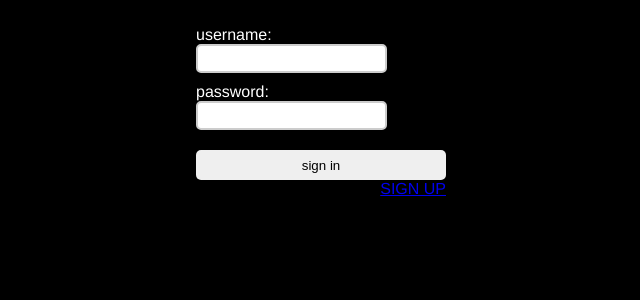
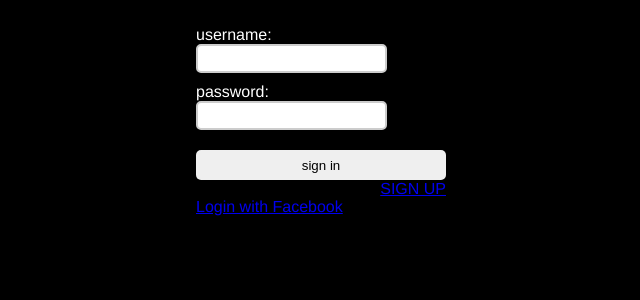
Before and after one commit to brienna/bottlecapp, a Flask app: page / in a window 1280 px wide. Shown: the part 374-674 px from the top of the page, without its empty margins (319-959 px from the left). Run offline with Flask 2, Linux system fonts and the light colour scheme; some libraries are stand-ins or nearby versions.

Commit message:
Let user log in with Facebook too

```diff
--- a/app.py
+++ b/app.py
@@ -8,6 +8,7 @@ import os
 from werkzeug import secure_filename
 import flask.ext.login as flask_login
 import bcrypt
+from rauth import OAuth2Service
 
 # Initialize the Flask application and set configurations
 bottlecapp = Flask(__name__)
@@ -15,6 +16,12 @@ bottlecapp.config['SQLALCHEMY_DATABASE_URI'] = 'sqlite:///test.db'
 bottlecapp.config['SECRET_KEY'] = 'important to keep unknown in production' # for form
 bottlecapp.config['UPLOAD_FOLDER'] = 'static/caps/'
 bottlecapp.config['ALLOWED_EXTENSIONS'] = set(['png'])
+bottlecapp.config['OAUTH_CREDENTIALS'] = {
+    'facebook': {
+        'id': '1694391720826669',
+        'secret': '013d8ade6b15271054f551b31f309231'
+    }
+}
 
 # create db instance and bind it to the app
 db = SQLAlchemy(bottlecapp)
@@ -23,47 +30,64 @@ db = SQLAlchemy(bottlecapp)
 login_manager = flask_login.LoginManager()
 login_manager.init_app(bottlecapp)
 
+# rauth OAuth 2.0 service wrapper
+facebook = OAuth2Service(
+    name = 'facebook',
+    client_id = bottlecapp.config['OAUTH_CREDENTIALS']['facebook']['id'],
+    client_secret = bottlecapp.config['OAUTH_CREDENTIALS']['facebook']['secret'],
+    authorize_url = 'https://www.facebook.com/dialog/oauth',
+    access_token_url = 'https://graph.facebook.com/oauth/access_token',
+    base_url = 'https://graph.facebook.com/')
 
 class User(db.Model):
-	'''A class definition for a user object.'''
-	id = db.Column(db.Integer, primary_key=True)
-	# User authentication information
-	username = db.Column(db.String)
-	password = db.Column(db.String)
-	authenticated = db.Column(db.Boolean, default=False)
+    '''A class definition for a user object.'''
+    id = db.Column(db.Integer, primary_key=True)
+    authenticated = db.Column(db.Boolean, default=False)
+    nickname = db.Column(db.String)
 
-	# define one to many relationship with child table
-	caps = db.relationship('Cap', backref='user', lazy='dynamic')
+    # user credentials
+    username = db.Column(db.String, unique=True)
+    email = db.Column(db.String, unique=True)
+    password = db.Column(db.String)
 
-	def __init__(self, username, password):
-		self.username = username
-		self.password = password
+    # define one to many relationship with child table
+    caps = db.relationship('Cap', backref='user', lazy='dynamic')
 
-	def __repr__(self):
-		'''Return string representation to use in debugging.'''
-		return '<User {0}, {1}>'.format(self.username, self.password)
+    def __init__(self, **kwargs):
+        self.username = kwargs.get('social_id')
+        self.email = kwargs.get('email')
+        self.password = kwargs.get('password')
 
-	def is_active(self):
-		'''Return True, as all users are active.'''
-		return True
+    def __repr__(self):
+        '''Return string representation to use in debugging.'''
+        return '<User {0}, {1}, {2}>'.format(self.username, self.email, self.password)
 
-	def get_id(self):
-		'''Return the id to satisfy Flask-Login's requirements.'''
-		return self.id
+    def is_active(self):
+        '''Return True, as all users are active.'''
+        return True
 
-	def is_authenticated(self):
-		'''Return True if the user is authenticated (logged in).'''
-		return self.authenticated
+    def get_id(self):
+        '''Return the id to satisfy Flask-Login's requirements.'''
+        return self.id
 
-	def is_anonymous(self):
-		'''False, as anonymous users aren't supported.'''
-		return False
+    def is_authenticated(self):
+        '''Return True if the user is authenticated (logged in).'''
+        return self.authenticated
 
+    def is_anonymous(self):
+        '''False, as anonymous users aren't supported.'''
+        return False
+
+    def create_folder(self, name):
+        '''Create a user folder (at registration).'''
+        newpath = bottlecapp.config['UPLOAD_FOLDER'] + name
+        if not os.path.exists(newpath):
+            os.makedirs(newpath)
 
 @login_manager.user_loader
 def load_user(user_id):
-	'''Loads user object from database, using the user id stored in the session.'''
-	return User.query.get(user_id)
+    '''Loads user object from database, using the user id stored in the session.'''
+    return User.query.get(user_id)
 
 
 @bottlecapp.route('/', methods=['GET', 'POST'])
@@ -75,20 +99,20 @@ def login():
     if form.validate_on_submit():
         user = User.query.filter_by(username=form.username.data).first()
         if user:
-        	# encode password input in unicode
-        	pw_bytes = form.password.data.encode('utf-8')
-        	if bcrypt.hashpw(pw_bytes, user.password) == user.password:
-        		user.authenticated = True
-        		db.session.add(user)
-        		db.session.commit()
-        		flask_login.login_user(user, remember=True)
-        		return redirect(url_for('gallery'))
-        	else:
-	        	# Incorrect password, flash message
-	        	flash('incorrect password')
+            # encode password input in unicode
+            pw_bytes = form.password.data.encode('utf-8')
+            if bcrypt.hashpw(pw_bytes, user.password) == user.password:
+                user.authenticated = True
+                db.session.add(user)
+                db.session.commit()
+                flask_login.login_user(user, remember=True)
+                return redirect(url_for('gallery'))
+            else:
+                # Incorrect password, flash message
+                flash('incorrect password')
         else:
-        	# New user, flash message
-        	flash('New user, please sign up')
+            # New user, flash message
+            flash('New user, please sign up')
     return render_template('login.html', form=form, users=users, button='sign in')
 
 
@@ -103,29 +127,69 @@ def logout():
     flask_login.logout_user()
     return redirect(url_for('login'))
 
+@bottlecapp.route('/facebook/login')
+def facebook_login():
+    # If user is already logged into app
+    if flask_login.current_user.is_active:
+        # Skip authorization phase
+        return redirect(url_for('gallery'))
+    else:
+        # Begin authorization phase
+        return redirect(facebook.get_authorize_url(
+            scope = 'public_profile, email',
+            response_type = 'code',
+            redirect_uri = url_for('authorized', _external=True)))
+
+@bottlecapp.route('/facebook/authorized')
+def authorized():
+    if not 'code' in request.args:
+        flash('You did not authorize the request')
+        return redirect(url_for('login'))
+
+    # Request access token credentials using 'code'
+    redirect_uri = url_for('authorized', _external=True)
+    data = dict(code=request.args['code'], redirect_uri=redirect_uri)
+    session = facebook.get_auth_session(data=data)
+
+    # the me response
+    me = session.get('/me?fields=id,email').json()
+    social_id = me['id']
+    user = User.query.filter_by(username=social_id).first()
+    if user is None:
+        flash('New user')
+        # Create new user
+        email = me.get('email')
+        user = User(social_id = social_id, email=email)
+        db.session.add(user)
+        db.session.commit()
+        # Create new user folder
+        user.create_folder(social_id)
+    flask_login.login_user(user, remember=True)
+    user.authenticated = True
+    flash('Logged in as ' + social_id)
+    return redirect(url_for('gallery'))
 
 @bottlecapp.route('/signup', methods=['GET', 'POST'])
 def signup():
-	'''Sign the user up.'''
-	form = LoginForm()
-	users = User.query.all()
-	if form.validate_on_submit():
-		user = User.query.filter_by(username=form.username.data).first()
-		if user is None:
-			# create new user, hashing password with a randomly-generated salt
-			username = form.username.data
-			pw_bytes = form.password.data.encode('utf-8')
-			password = bcrypt.hashpw(pw_bytes, bcrypt.gensalt())
-			db.session.add(User(username, password))
-			db.session.commit()
-			# create new user folder
-			newpath = bottlecapp.config['UPLOAD_FOLDER'] + username
-			if not os.path.exists(newpath):
-				os.makedirs(newpath)
-			return redirect(url_for('login'))
-		else:
-			flash('Existing user. Please choose a different name or log in')
-	return render_template('login.html', form=form, users=users, button='sign up')
+    '''Sign the user up.'''
+    form = LoginForm()
+    users = User.query.all()
+    if form.validate_on_submit():
+        user = User.query.filter_by(username=form.username.data).first()
+        if user is None:
+            # create new user, hashing password with a randomly-generated salt
+            username = form.username.data
+            pw_bytes = form.password.data.encode('utf-8')
+            password = bcrypt.hashpw(pw_bytes, bcrypt.gensalt())
+            user = User(social_id=username, password=password)
+            db.session.add(user)
+            db.session.commit()
+            # Create new user folder
+            user.create_folder(username)
+            return redirect(url_for('login'))
+        else:
+            flash('Existing user. Please choose a different name or log in')
+    return render_template('login.html', form=form, users=users, button='sign up')
 
 
 class LoginForm(Form):
@@ -140,67 +204,67 @@ class LoginForm(Form):
 
 
 class Cap(db.Model):
-	'''A class definition of a cap object.'''
-	# create db table columns
-	id = db.Column(db.Integer, primary_key=True)  # primary key
-	date = db.Column(db.Integer)
-	path = db.Column(db.String(80))
+    '''A class definition of a cap object.'''
+    # create db table columns
+    id = db.Column(db.Integer, primary_key=True)  # primary key
+    date = db.Column(db.Integer)
+    path = db.Column(db.String(80))
 
-	# define foreign key on child table
-	user_id = db.Column(db.Integer, db.ForeignKey('user.id'))
+    # define foreign key on child table
+    user_id = db.Column(db.Integer, db.ForeignKey('user.id'))
 
-	def __init__(self, date, path, user_id):
-		self.date = date
-		self.path = path
-		self.user_id = user_id
+    def __init__(self, date, path, user_id):
+        self.date = date
+        self.path = path
+        self.user_id = user_id
 
-	def __repr__(self):
-		'''Return string representation to use in debugging.'''
-		return '<Cap {0}, {1}, {2}>'.format(self.date, self.path, self.user_id)
+    def __repr__(self):
+        '''Return string representation to use in debugging.'''
+        return '<Cap {0}, {1}, {2}>'.format(self.date, self.path, self.user_id)
 
-	def allowed_ext(filename):
-		'''For a given file, return whether or not it's an allowed type.'''
-		return filename.rsplit('.')[1] in bottlecapp.config['ALLOWED_EXTENSIONS']
+    def allowed_ext(filename):
+        '''For a given file, return whether or not it's an allowed type.'''
+        return filename.rsplit('.')[1] in bottlecapp.config['ALLOWED_EXTENSIONS']
 
-	def add():
-		'''Add cap to database if it has not already been added'''
-		username = flask_login.current_user.username
-		user_id = flask_login.current_user.get_id()
-		caps_dir = bottlecapp.config['UPLOAD_FOLDER'] + username + '/'
-		for file in os.listdir(caps_dir):
-			path = caps_dir + os.path.relpath(file)  # note: use relpath to later accommodate user folders
-			date = os.path.getctime(path)
-			ext = os.path.splitext(file)[1]
-			if ext == '.png':
-				if db.session.query(Cap.path).filter_by(path=path).scalar() is None:
-					db.session.add(Cap(date, path, user_id))
-					db.session.commit()
+    def add():
+        '''Add cap to database if it has not already been added'''
+        username = flask_login.current_user.username
+        user_id = flask_login.current_user.get_id()
+        caps_dir = bottlecapp.config['UPLOAD_FOLDER'] + username + '/'
+        for file in os.listdir(caps_dir):
+            path = caps_dir + os.path.relpath(file)  # note: use relpath to later accommodate user folders
+            date = os.path.getctime(path)
+            ext = os.path.splitext(file)[1]
+            if ext == '.png':
+                if db.session.query(Cap.path).filter_by(path=path).scalar() is None:
+                    db.session.add(Cap(date, path, user_id))
+                    db.session.commit()
 
 
 class CapSchema(Schema):
-	'''Use marshmallow to enable serialization of Cap query'''
-	date = fields.Int()
-	path = fields.Str()
-	user_id = fields.Int()
+    '''Use marshmallow to enable serialization of Cap query'''
+    date = fields.Int()
+    path = fields.Str()
+    user_id = fields.Int()
 
 
 @bottlecapp.route('/gallery', methods=('GET', 'POST'))
 @flask_login.login_required
 def gallery():
-	# Add cap to database if it has not already been added
-	Cap.add()
-	current_user = User.query.get(flask_login.current_user.get_id())
-	thumbnails = current_user.caps.all()
-	schema = CapSchema(many=True)
-	thumbnails_json = schema.dumps(thumbnails)
-	caps = Markup(thumbnails_json.data) # safer than {{ caps|tojson }} at keeping format as json while passing from jinja to js
-	return render_template('grid.html', caps=caps, users=User.query.all())
+    # Add cap to database if it has not already been added
+    Cap.add()
+    current_user = User.query.get(flask_login.current_user.get_id())
+    thumbnails = current_user.caps.all()
+    schema = CapSchema(many=True)
+    thumbnails_json = schema.dumps(thumbnails)
+    caps = Markup(thumbnails_json.data) # safer than {{ caps|tojson }} at keeping format as json while passing from jinja to js
+    return render_template('grid.html', caps=caps, users=User.query.all())
 
 
 @bottlecapp.route('/upload')
 @flask_login.login_required
 def upload():
-	return render_template('upload.html')
+    return render_template('upload.html')
 
 
 @bottlecapp.route('/uploaded', methods=('GET', 'POST'))
@@ -228,5 +292,5 @@ def uploaded():
 # file.save(os.path.join(bottlecapp.config['UPLOAD_FOLDER'] + flask_login.current_user.username, filename))
 
 if __name__ == '__main__':
-	db.create_all()
-	bottlecapp.run(debug=True)
+    db.create_all()
+    bottlecapp.run(debug=True)
--- a/templates/login.html
+++ b/templates/login.html
@@ -19,6 +19,7 @@
 
 	    <div><input type='submit' value='{{ button }}'>
 	    <a href='{{ url_for("signup") }}' id='signup'>SIGN UP</a></div>
+	    <a href='{{ url_for("facebook_login") }}'>Login with Facebook</a>
 	</form>
 	</div>
 
```
